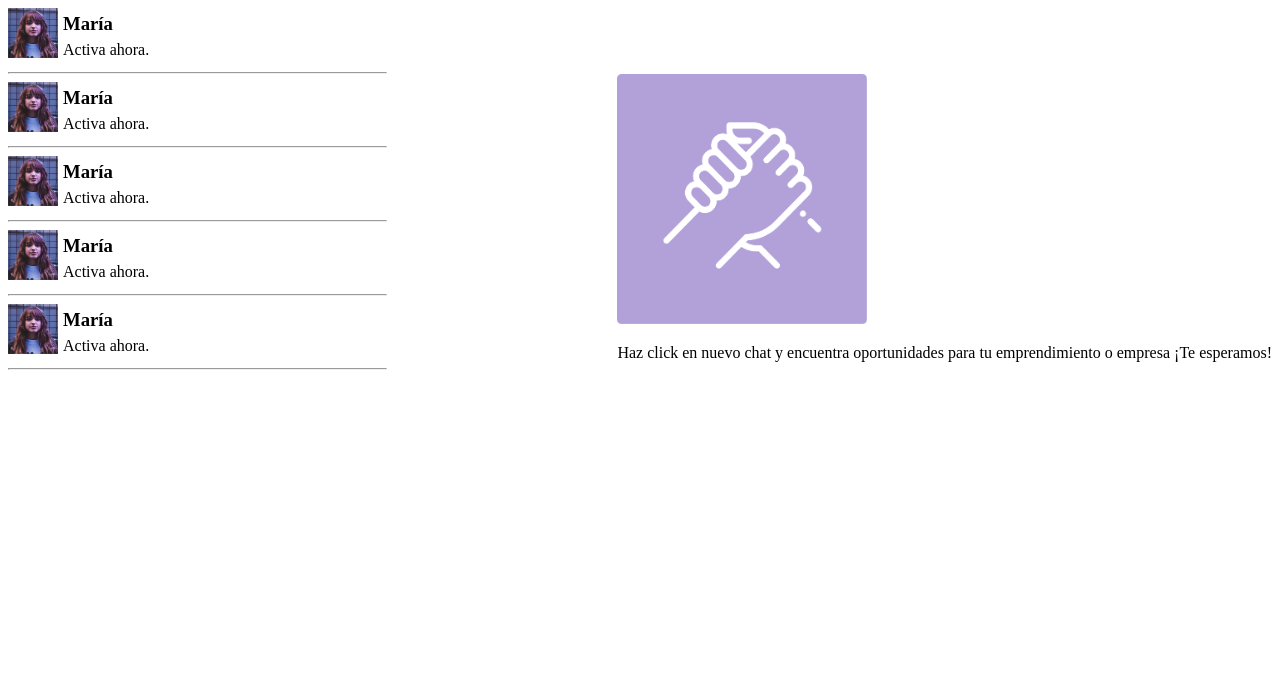
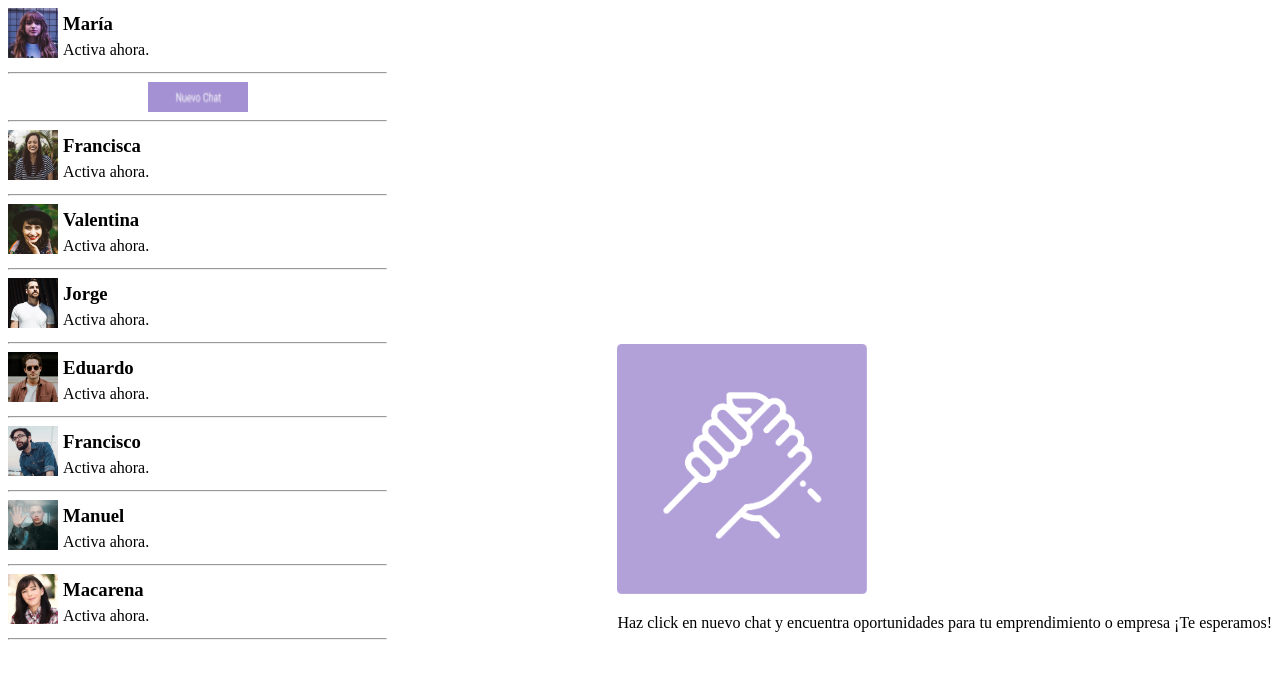
Before and after one commit to Roger2303/Flexbox, a plain HTML site: page index.html in a window 1280 px wide. Drawn offline with Linux system fonts and the light colour scheme.

Commit message:
avances en columna 1

```diff
--- a/assets/css/stylesheet.css
+++ b/assets/css/stylesheet.css
@@ -54,3 +54,22 @@
     border: 1px;
     margin: 2px;
 }
+
+.chat {
+    display: flex;
+    align-items: center;
+    justify-content: center;
+}
+
+.botón {
+    width: 100px;
+    height: 30px;
+}
+
+.íconos {
+    display: flex;
+    flex-direction: row;
+    align-items: center;
+    justify-content: flex-start;
+    padding: 3px;
+}
--- a/index.html
+++ b/index.html
@@ -13,14 +13,35 @@
 <div class="container">
 
     <div class="col1">
+        <div class="contactos">
+            <div class="contactos">
+                <div>
+                <img class="fotos" src="assets/imgs/maria.jpg">
+                </div>
+
+                <div class="textos">
+                <h3 class="h3">
+                    María
+                </h3>
+                <p class="p"> Activa ahora.</p>
+                </div>
+            </div>
+        </div>
+
+        <div><hr></div>
+
+        <div class="chat">
+            <img class="botón" src="assets/imgs/Captura de pantalla (1239).png">
+        </div>
+        <div> <hr></div>
 
         <div class="contactos">
             <div>
-            <img class="fotos" src="assets/imgs/maria.jpg">
+            <img class="fotos" src="assets/imgs/Screen Shot 2018-11-28 at 15.27.14.jpg">
             </div>
             <div class="textos">
             <h3 class="h3">
-                María
+                Francisca
             </h3>
             <p class="p"> Activa ahora.</p>
             </div>
@@ -29,11 +50,11 @@
 
         <div class="contactos">
             <div>
-            <img class="fotos" src="assets/imgs/maria.jpg">
+            <img class="fotos" src="assets/imgs/Screen Shot 2018-11-28 at 15.28.04.jpg">
             </div>
             <div class="textos">
             <h3 class="h3">
-                María
+                Valentina
             </h3>
             <p class="p"> Activa ahora.</p>
             </div>
@@ -42,11 +63,11 @@
 
         <div class="contactos">
             <div>
-            <img class="fotos" src="assets/imgs/maria.jpg">
+            <img class="fotos" src="assets/imgs/Screen Shot 2018-11-28 at 15.30.34.jpg">
             </div>
             <div class="textos">
             <h3 class="h3">
-                María
+                Jorge
             </h3>
             <p class="p"> Activa ahora.</p>
             </div>
@@ -55,30 +76,52 @@
 
         <div class="contactos">
             <div>
-            <img class="fotos" src="assets/imgs/maria.jpg">
+            <img class="fotos" src="assets/imgs/Screen Shot 2018-11-28 at 15.30.54.jpg">
             </div>
             <div class="textos">
             <h3 class="h3">
-                María
+                Eduardo
             </h3>
             <p class="p"> Activa ahora.</p>
             </div>
         </div>
         <div><hr></div>
-
         <div class="contactos">
             <div>
-            <img class="fotos" src="assets/imgs/maria.jpg">
+            <img class="fotos" src="assets/imgs/Screen Shot 2018-11-28 at 15.31.09.jpg">
             </div>
             <div class="textos">
             <h3 class="h3">
-                María
+                Francisco
             </h3>
             <p class="p"> Activa ahora.</p>
             </div>
         </div>
         <div><hr></div>
-
+        <div class="contactos">
+            <div>
+            <img class="fotos" src="assets/imgs/Screen Shot 2018-11-28 at 15.32.16.jpg">
+            </div>
+            <div class="textos">
+            <h3 class="h3">
+                Manuel
+            </h3>
+            <p class="p"> Activa ahora.</p>
+            </div>
+        </div>
+        <div><hr></div>
+        <div class="contactos">
+            <div>
+            <img class="fotos" src="assets/imgs/Screen Shot 2018-11-28 at 15.32.44.jpg">
+            </div>
+            <div class="textos">
+            <h3 class="h3">
+                Macarena
+            </h3>
+            <p class="p"> Activa ahora.</p>
+            </div>
+        </div>
+        <div><hr></div>
 
     </div>
 
```
